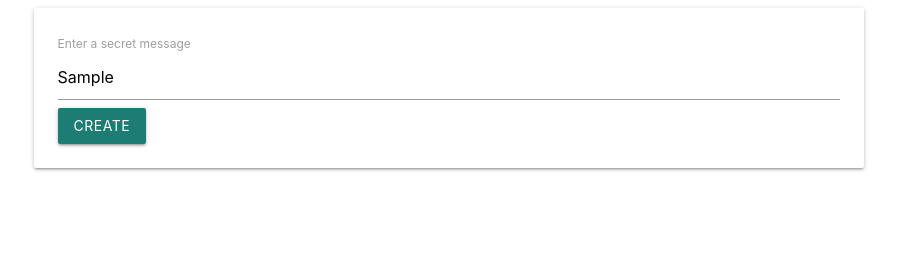
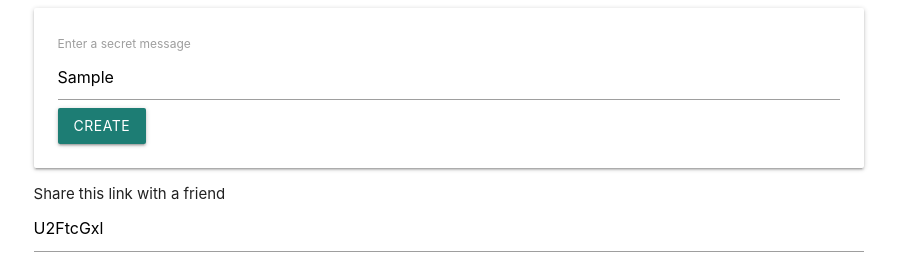
Before and after one commit to ravi19999/Message, a plain HTML site: page index.html in a window 1280 px wide. Both pictures are taken after typing "Sample" into the empty fields and a click on the button "CREATE". Shown: the whole page, without its empty margins (191-1088 px from the left). Drawn offline with nearby package versions, Linux system fonts and the light colour scheme.

Commit message:
Converted the input string to base 64 :sparkles:

```diff
--- a/index.html
+++ b/index.html
@@ -15,12 +15,18 @@
         <div class="card-panel">
           <form>
             <label>Enter a secret message</label>
-            <input />
+            <input id="message-input" />
             <button class="btn">Create</button>
           </form>
         </div>
+
+        <div>
+          Share this link with a friend
+          <input id="link-input" />
+        </div>
       </div>
     </div>
+
     <script src="index.js"></script>
   </body>
 </html>
--- a/index.js
+++ b/index.js
@@ -1,6 +1,8 @@
 document.querySelector("form").addEventListener("submit", (event) => {
   event.preventDefault();
 
-  const input = document.querySelector("input");
-  console.log(input.value);
+  const input = document.querySelector("#message-input");
+  const encrypted = btoa(input.value);
+
+  document.querySelector("#link-input").value = encrypted;
 });
```
